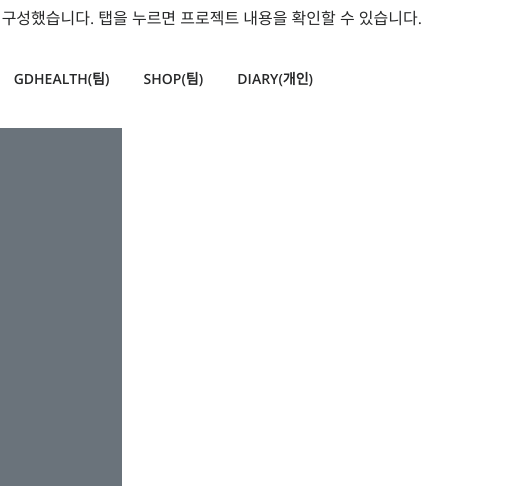
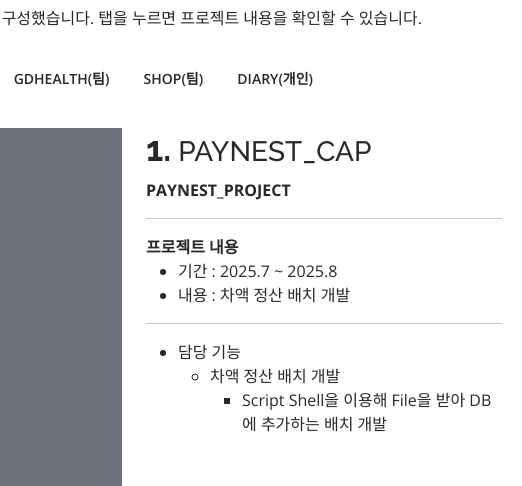
Before and after one commit to wkdgustn097/wkdgustn097.github.io, a plain HTML site: page index.html in a window 1280 px wide. Shown: the part 2080-2566 px from the top of the page, 556-1078 px from the left. Drawn offline with nearby package versions, Linux system fonts and the light colour scheme.

Commit message:
Update index.html

```diff
--- a/index.html
+++ b/index.html
@@ -234,10 +234,27 @@
 			            	<img src="assets/img/portfolio/final3.png" class="img-fluid" alt="">
 
 			              	<div class="portfolio-info">
-			              		<a href="h발
+			              		<a href="http://43.203.40.210" target="_blank" title="Portfolio Details"><i class="bx bx-link"></i></a>
+		              		</div>
+				 </div>
+			          </div>
+
+			          <div class="col-lg-4">
+			            <div class="portfolio-info">
+			              <h3><strong style="font-size: 35px">1.</strong>&nbsp;PAYNEST_CAP</h3>
+			            </div>
+			            <div class="portfolio-description">
+			                <p><b>PAYNEST_PROJECT</b></p>
+			              	<hr>
+			                <b>프로젝트 내용</b><br>
+			                <ul>
+			                	<li>기간 : 2025.7 ~ 2025.8</li>
+			                	<li>
+			                		내용 : 차액 정산 배치 개발
 			                	</li>
 			                </ul>
 			                <hr>
+
 							<ul>
 			                	<li>
 			                		<span>담당 기능</span>
```
